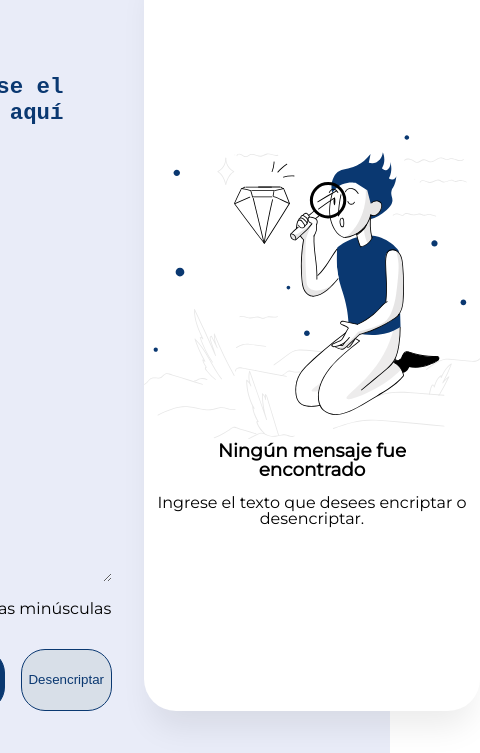
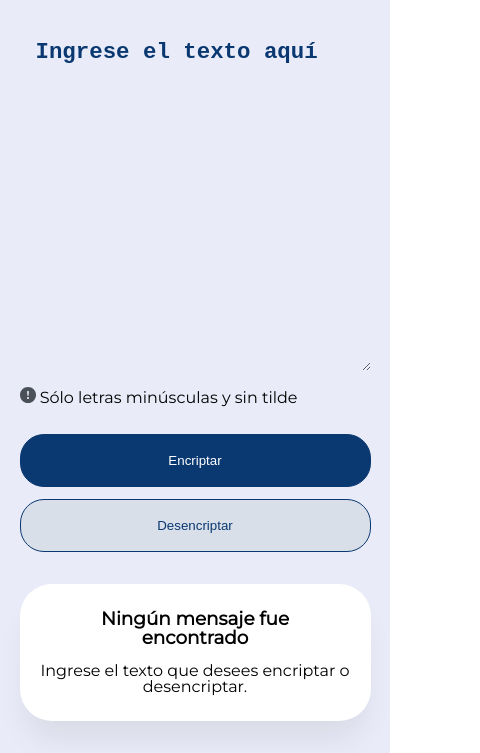
Before and after one commit to David-Blanc/Encriptador, a plain HTML site: page index.html in a window 390 px wide. Shown: the part 91-844 px from the top of the page, 480 px wide, since content can reach past the window. Drawn offline with Linux system fonts and the light colour scheme.

Commit message:
diseño responsivo

```diff
--- a/style.css
+++ b/style.css
@@ -107,3 +107,52 @@ body section{
     margin: 0 2rem 1rem 2rem;
 
 }
+
+@media screen and (max-width:860px){
+    body section{
+        flex-direction: column;
+
+    }
+
+    .input{
+        width: 90%;
+        margin-top: 7%;
+    }
+
+    .logo{
+        margin-left: 0;
+    }
+
+    .input div:nth-of-type(2){
+        margin-left: 0;
+    }
+
+    .output{
+        width: 90%;
+        height: 20%;
+    }
+
+    .output div{
+        width: 100%;
+    }
+
+    .output div img{
+        display: none;
+    }
+}
+
+@media screen and (max-width:420px){
+    .input div fieldset{
+        flex-direction: column;
+        height: 30%;
+    }
+    .encriptar{
+        width: 100%;
+        height: 45%;
+    }
+    .desencriptar{
+        width: 100%;
+        height: 45%;
+    }
+
+}
```
